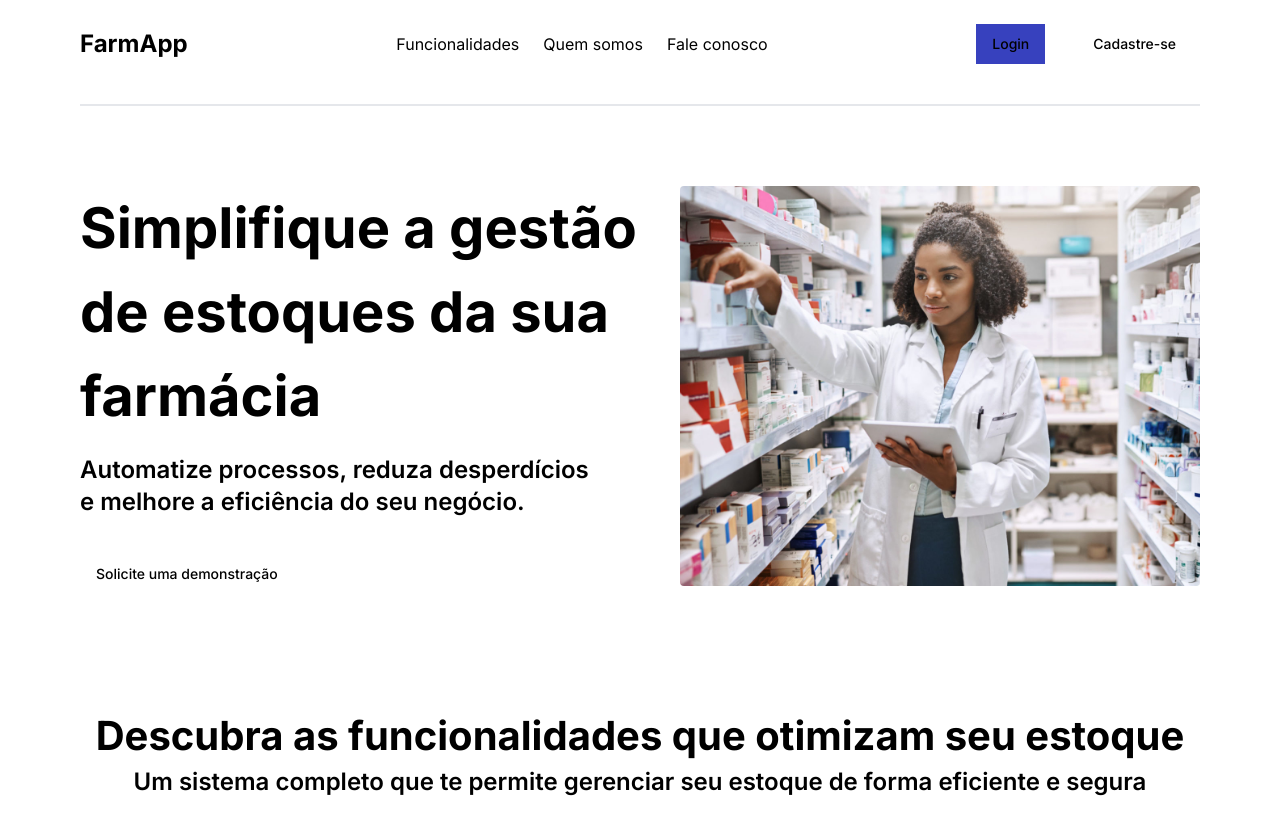
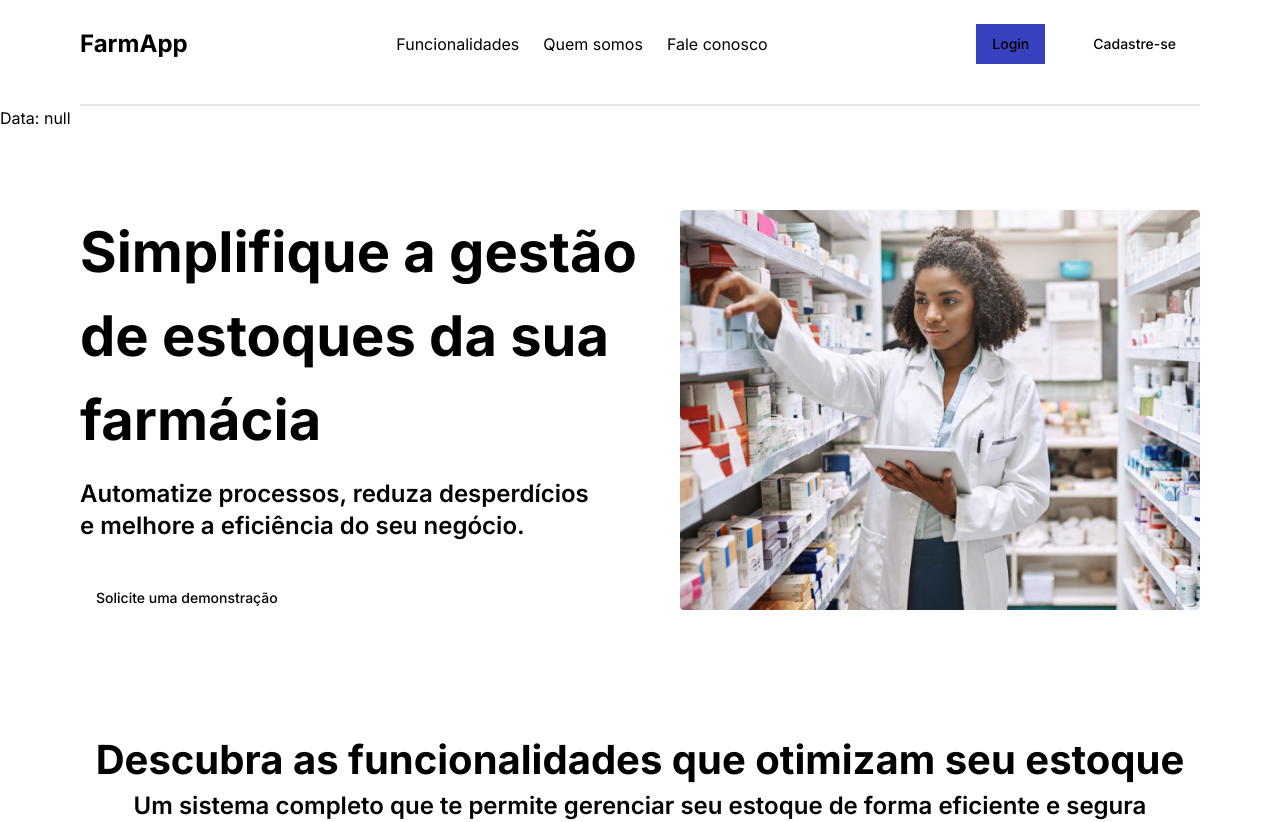
Before and after one commit to squadprata/farm-frontend, a Next.js app: page / in a window 1280 px wide. Shown: the top 822 px of the page. Built offline with nearby package versions, Linux system fonts and the light colour scheme; no server answers.

Commit message:
wip: testing endpoint of backend

```diff
--- a/src/app/page.tsx
+++ b/src/app/page.tsx
@@ -1,4 +1,5 @@
 "use client";
+
 import { useFetch } from "@/hooks/useFetch";
 import { Header } from "@/components/header";
 import { Button } from "@/components/ui/button";
@@ -7,11 +8,14 @@ import { PlanCard } from "@/components/plan-card";
 import { Footer } from "@/components/footer";
 
 export default function Home() {
-  const { data } = useFetch("/api/buscartodososusuarios");
+  const { data, loading } = useFetch<any>("/buscartodososusuarios");
+
+  if (loading) return <div>Loading...</div>;
 
   return (
     <main>
       <Header />
+      <div>Data: {JSON.stringify(data)}</div>
       <div className="container mx-auto pt-20 px-6 sm:px-10 lg:px-20">
         <div className="flex flex-col lg:flex-row items-center lg:items-start">
           <div className="flex flex-col max-w-full lg:max-w-[900px] items-center lg:items-start text-center lg:text-start">
```
